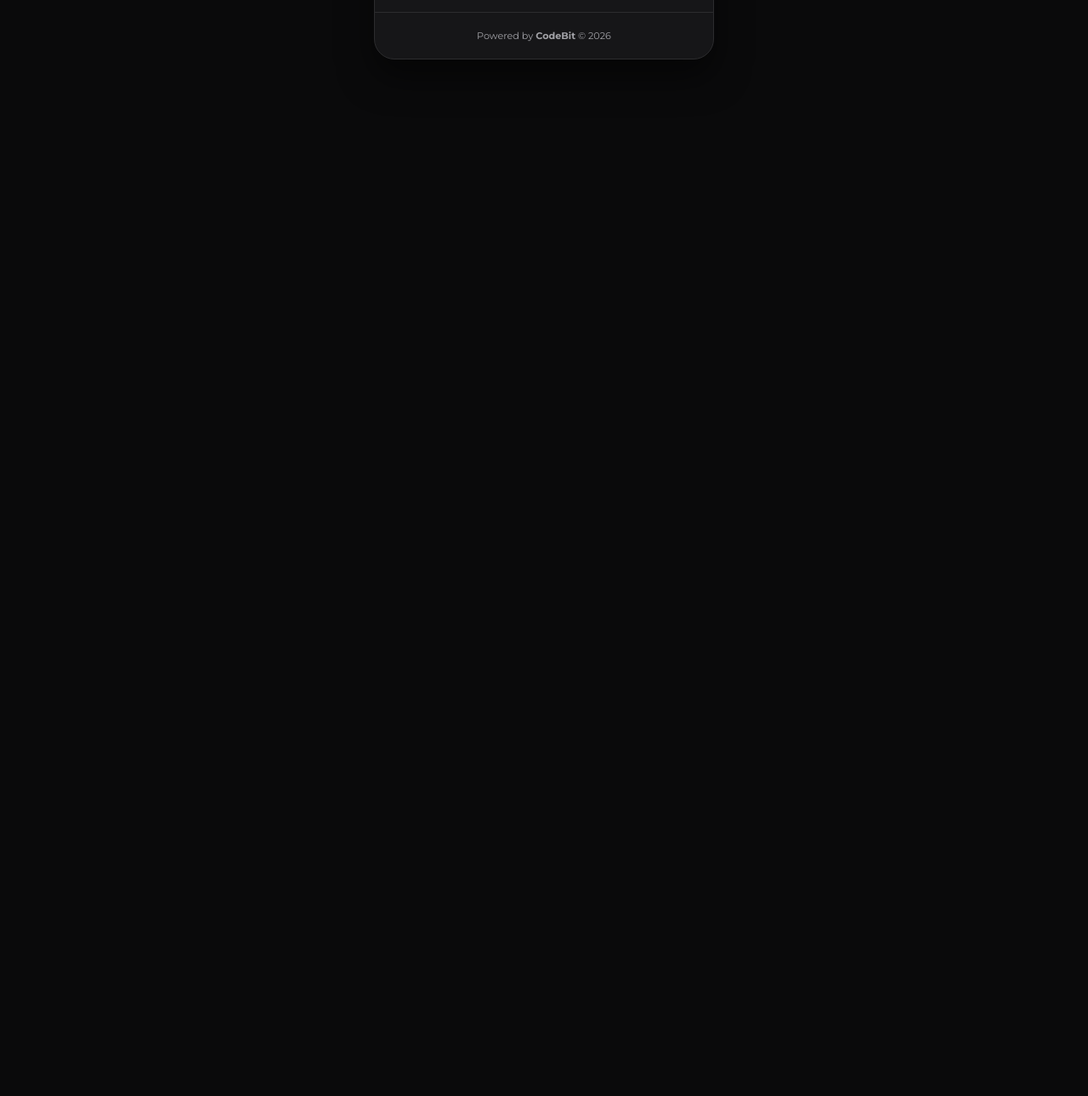
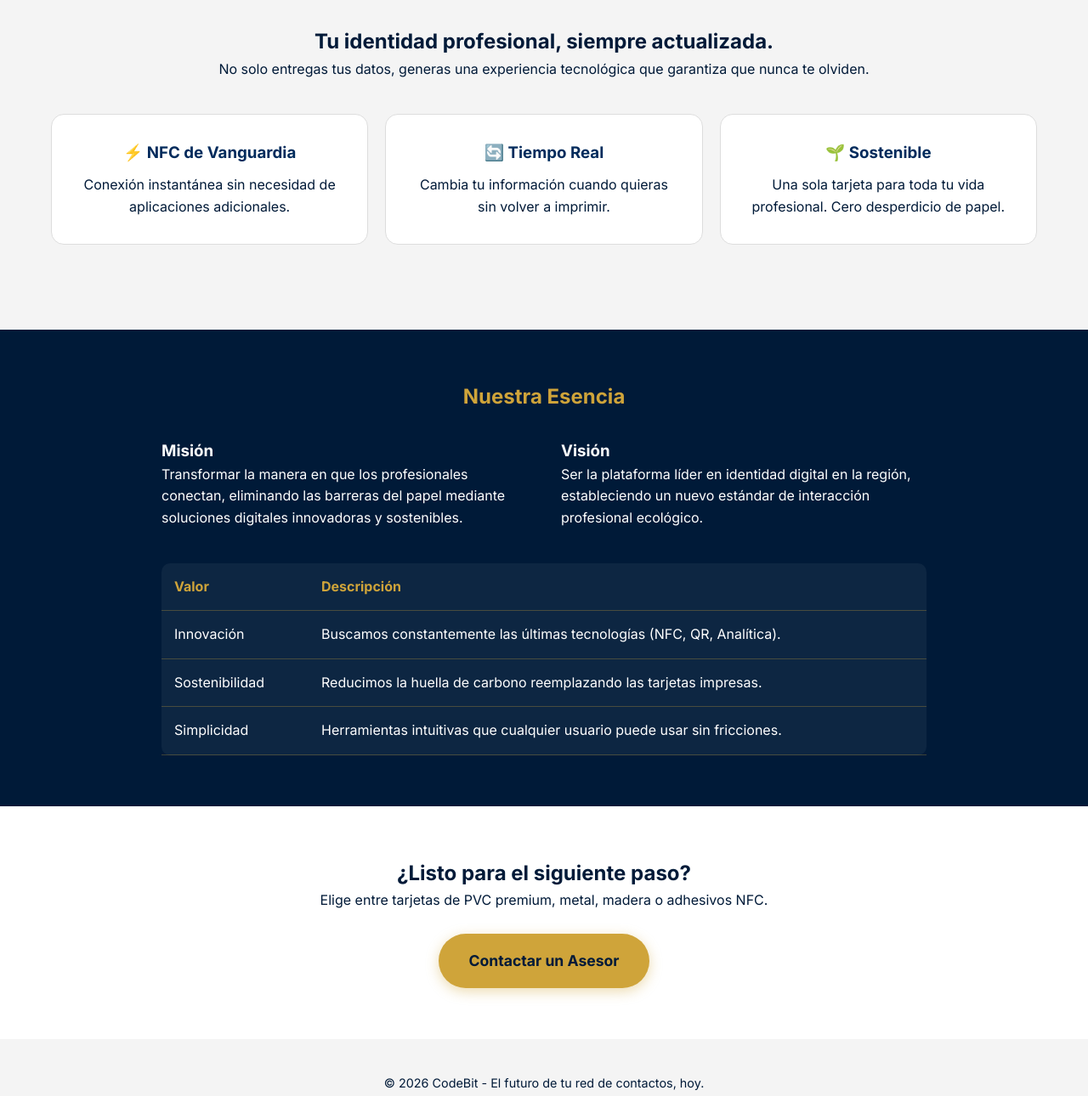
Before and after one commit to Franciscoj04/codebit, a plain HTML site: page index.html in a window 1280 px wide. Shown: the part 576-1866 px from the top of the page at 85% size. Before the commit the page ends 800 px from the top, so only its background shows below. Drawn offline with Linux system fonts and the light colour scheme.

Commit message:
Add files via upload

```diff
--- a/index.html
+++ b/index.html
@@ -3,165 +3,252 @@
 <head>
     <meta charset="UTF-8">
     <meta name="viewport" content="width=device-width, initial-scale=1.0">
-    <title>CodeBit | Perfil Digital</title>
-    <link href="https://fonts.googleapis.com/css2?family=Montserrat:wght@400;700&display=swap" rel="stylesheet">
-    <link rel="stylesheet" href="https://cdnjs.cloudflare.com/ajax/libs/font-awesome/6.0.0/css/all.min.css">
-
+    <title>CodeBit | El Futuro de tu Red de Contactos</title>
+    <link href="https://fonts.googleapis.com/css2?family=Inter:wght@300;400;700&display=swap" rel="stylesheet">
     <style>
         :root {
-            --bg-color: #0A0A0B;
-            --card-bg: #161618;
-            --primary-blue: #007AFF;
-            --accent-gold: #D4AF37;
-            --text-main: #F5F5F7;
-            --text-dim: #A1A1A6;
+            --primary-blue: #002b5c;
+            --dark-blue: #001a38;
+            --gold: #cfa43a;
+            --gold-light: #e6b84d;
+            --white: #ffffff;
+            --gray: #f4f4f4;
         }
 
-        * {
-            margin: 0;
-            padding: 0;
-            box-sizing: border-box;
+        * { box-sizing: border-box; margin: 0; padding: 0; }
+
+        body {
+            font-family: 'Inter', sans-serif;
+            background-color: var(--white);
+            color: var(--dark-blue);
+            line-height: 1.6;
         }
 
-        body {
-            font-family: 'Montserrat', sans-serif;
-            background-color: var(--bg-color);
-            color: var(--text-main);
-            display: flex;
-            justify-content: center;
-            align-items: center;
-            min-height: 100vh;
-            padding: 20px;
+        /* Hero Section */
+        .hero {
+            background: linear-gradient(135deg, var(--dark-blue) 0%, var(--primary-blue) 100%);
+            color: var(--white);
+            padding: 80px 20px;
+            text-align: center;
+            border-bottom: 5px solid var(--gold);
         }
 
-        .profile-card {
-            background-color: var(--card-bg);
-            width: 100%;
-            max-width: 400px;
-            border-radius: 24px;
-            overflow: hidden;
-            box-shadow: 0 20px 40px rgba(0,0,0,0.5);
-            text-align: center;
-            border: 1px solid #2c2c2e;
+        /* Estilo para el logo circular */
+        .logo-main {
+            /* 1. Define un tamaño fijo para asegurar que sea un cuadrado perfecto */
+            width: 150px; /* Puedes ajustar este tamaño según necesites */
+            height: 150px;
+
+            /* 2. Asegura que la imagen no se deforme si no es cuadrada originalmente */
+            object-fit: cover;
+
+            /* 3. Crea el círculo */
+            border-radius: 50%;
+
+            /* Opcional: Añade una pequeña sombra para darle profundidad */
+            box-shadow: 0 4px 10px rgba(0, 0, 0, 0.3);
+
+            /* Mantiene el margen inferior que tenías antes */
+            margin-bottom: 20px;
         }
 
-        .header-banner {
-            height: 100px;
-            background: linear-gradient(135deg, var(--primary-blue), #003b80);
+        .hero h1 {
+            font-size: 2.5rem;
+            margin-bottom: 15px;
+            color: var(--gold);
         }
 
-        .avatar-container {
-            margin-top: -50px;
-            position: relative;
+        .hero p {
+            font-size: 1.2rem;
+            max-width: 600px;
+            margin: 0 auto 30px;
+            opacity: 0.9;
         }
 
-        .avatar {
-            width: 100px;
-            height: 100px;
-            border-radius: 50%;
-            border: 4px solid var(--accent-gold);
-            object-fit: cover;
-            background-color: #333;
+        /* Propuesta de Valor */
+        .value-prop {
+            padding: 60px 20px;
+            background-color: var(--gray);
+            text-align: center;
         }
 
-        .info-section {
-            padding: 20px;
-        }
-
-        h1 {
-            font-size: 1.5rem;
-            margin-bottom: 5px;
-        }
-
-        p.title {
-            color: var(--text-dim);
-            font-size: 0.9rem;
-            margin-bottom: 20px;
-            text-transform: uppercase;
-            letter-spacing: 1px;
-        }
-
-        .btn-save {
-            background-color: var(--accent-gold);
-            color: #000;
-            padding: 15px 30px;
+        .cta-button {
+            display: inline-block;
+            background-color: var(--gold);
+            color: var(--dark-blue);
+            padding: 18px 35px;
             border-radius: 50px;
             text-decoration: none;
             font-weight: bold;
-            display: inline-block;
-            margin-bottom: 30px;
+            font-size: 1.1rem;
             transition: transform 0.3s ease;
-            width: 80%;
+            box-shadow: 0 4px 15px rgba(207, 164, 58, 0.4);
         }
 
-        .btn-save:active {
-            transform: scale(0.95);
+        .cta-button:hover {
+            transform: scale(1.05);
+            background-color: var(--gold-light);
         }
 
-        .social-grid {
+        /* Diferenciadores Grid */
+        .grid {
             display: grid;
-            grid-template-columns: repeat(4, 1fr);
-            gap: 15px;
-            padding: 0 20px 30px;
+            grid-template-columns: repeat(auto-fit, minmax(280px, 1fr));
+            gap: 20px;
+            padding: 40px 20px;
+            max-width: 1200px;
+            margin: 0 auto;
         }
 
-        .social-item {
-            color: var(--text-main);
-            text-decoration: none;
-            font-size: 1.5rem;
-            background: #2c2c2e;
-            padding: 15px 0;
-            border-radius: 12px;
-            transition: all 0.3s ease;
+        .card {
+            padding: 30px;
+            border-radius: 15px;
+            background: white;
+            border: 1px solid #ddd;
+            transition: 0.3s;
         }
 
-        .social-item:hover {
-            background: var(--primary-blue);
+        .card:hover { border-color: var(--gold); box-shadow: 0 10px 20px rgba(0,0,0,0.05); }
+
+        .card h3 { color: var(--primary-blue); margin-bottom: 10px; }
+
+        /* Misión y Visión Section */
+        .identity {
+            background-color: var(--dark-blue);
             color: white;
+            padding: 60px 20px;
         }
 
-        .footer {
-            padding: 20px;
-            font-size: 0.7rem;
-            color: var(--text-dim);
-            border-top: 1px solid #2c2c2e;
+        .identity-container {
+            max-width: 900px;
+            margin: 0 auto;
         }
 
-        /* Micro-interacción de brillo */
-        .social-item:hover {
-            box-shadow: 0 0 15px var(--primary-blue);
+        .identity h2 { color: var(--gold); margin-bottom: 20px; text-align: center; }
+
+        .mission-vision {
+            display: flex;
+            flex-wrap: wrap;
+            gap: 40px;
+            margin-top: 30px;
+        }
+
+        .mv-item { flex: 1; min-width: 300px; }
+
+        /* Table de Valores */
+        .values-table-container {
+            overflow-x: auto;
+            margin-top: 40px;
+        }
+
+        table {
+            width: 100%;
+            border-collapse: collapse;
+            background: rgba(255,255,255,0.05);
+            border-radius: 10px;
+        }
+
+        th, td {
+            padding: 15px;
+            text-align: left;
+            border-bottom: 1px solid rgba(207, 164, 58, 0.3);
+        }
+
+        th { color: var(--gold); }
+
+        footer {
+            text-align: center;
+            padding: 40px;
+            font-size: 0.9rem;
+            background: #f4f4f4;
+        }
+
+        /* Responsive */
+        @media (max-width: 600px) {
+            .hero h1 { font-size: 1.8rem; }
         }
     </style>
 </head>
 <body>
 
-    <div class="profile-card">
-        <div class="header-banner"></div>
+    <section class="hero">
+        <img src="codebitazul.png" alt="CodeBit Logo" class="logo-main">
+        <h1>CodeBit</h1>
+        <p>"Un toque, infinitas conexiones."</p>
+        <a href="#contacto" class="cta-button">Obtén tu Tarjeta Digital</a>
+    </section>
 
-        <div class="avatar-container">
-            <img src="https://via.placeholder.com/100" alt="Foto de Perfil" class="avatar">
+    <section class="value-prop">
+        <h2>Tu identidad profesional, siempre actualizada.</h2>
+        <p>No solo entregas tus datos, generas una experiencia tecnológica que garantiza que nunca te olviden.</p>
+
+        <div class="grid">
+            <div class="card">
+                <h3>⚡ NFC de Vanguardia</h3>
+                <p>Conexión instantánea sin necesidad de aplicaciones adicionales.</p>
+            </div>
+            <div class="card">
+                <h3>🔄 Tiempo Real</h3>
+                <p>Cambia tu información cuando quieras sin volver a imprimir.</p>
+            </div>
+            <div class="card">
+                <h3>🌱 Sostenible</h3>
+                <p>Una sola tarjeta para toda tu vida profesional. Cero desperdicio de papel.</p>
+            </div>
         </div>
+    </section>
 
-        <div class="info-section">
-            <h1>Tu Nombre Aquí</h1>
-            <p class="title">Software Developer | CodeBit</p>
+    <section class="identity">
+        <div class="identity-container">
+            <h2>Nuestra Esencia</h2>
+            <div class="mission-vision">
+                <div class="mv-item">
+                    <h3>Misión</h3>
+                    <p>Transformar la manera en que los profesionales conectan, eliminando las barreras del papel mediante soluciones digitales innovadoras y sostenibles.</p>
+                </div>
+                <div class="mv-item">
+                    <h3>Visión</h3>
+                    <p>Ser la plataforma líder en identidad digital en la región, estableciendo un nuevo estándar de interacción profesional ecológico.</p>
+                </div>
+            </div>
 
-            <a href="#" class="btn-save">
-                <i class="fa-solid fa-user-plus"></i> GUARDAR CONTACTO
-            </a>
+            <div class="values-table-container">
+                <table>
+                    <thead>
+                        <tr>
+                            <th>Valor</th>
+                            <th>Descripción</th>
+                        </tr>
+                    </thead>
+                    <tbody>
+                        <tr>
+                            <td>Innovación</td>
+                            <td>Buscamos constantemente las últimas tecnologías (NFC, QR, Analítica).</td>
+                        </tr>
+                        <tr>
+                            <td>Sostenibilidad</td>
+                            <td>Reducimos la huella de carbono reemplazando las tarjetas impresas.</td>
+                        </tr>
+                        <tr>
+                            <td>Simplicidad</td>
+                            <td>Herramientas intuitivas que cualquier usuario puede usar sin fricciones.</td>
+                        </tr>
+                    </tbody>
+                </table>
+            </div>
         </div>
+    </section>
 
-        <div class="social-grid">
-            <a href="https://wa.me/502XXXXXX" class="social-item"><i class="fa-brands fa-whatsapp"></i></a>
-            <a href="#" class="social-item"><i class="fa-brands fa-linkedin"></i></a>
-            <a href="mailto:correo@ejemplo.com" class="social-item"><i class="fa-solid fa-envelope"></i></a>
-            <a href="https://github.com/negociosjuridicos" class="social-item"><i class="fa-brands fa-github"></i></a>
-        </div>
+    <section class="value-prop" style="background: white;">
+        <h2>¿Listo para el siguiente paso?</h2>
+        <p>Elige entre tarjetas de PVC premium, metal, madera o adhesivos NFC.</p>
+        <br>
+        <a href="https://wa.me/TU_NUMERO" class="cta-button">Contactar un Asesor</a>
+    </section>
 
-        <div class="footer">
-            Powered by <strong>CodeBit</strong> &copy; 2026
-        </div>
-    </div>
+    <footer>
+        <p>&copy; 2026 CodeBit - El futuro de tu red de contactos, hoy.</p>
+    </footer>
 
 </body>
 </html>
```
